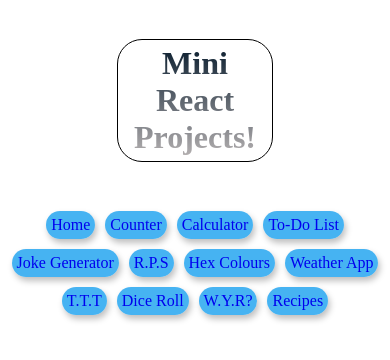
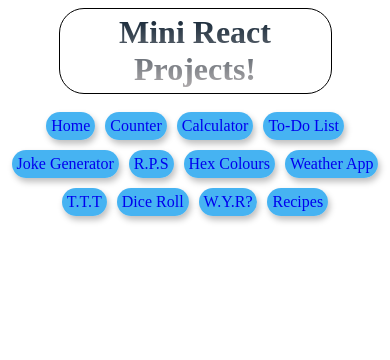
Before and after one commit to jss118/Mini-React-apps, a React (Create React App) app: page / in a window 390 px wide. Shown: the top 360 px of the page. Built offline with nearby package versions, Linux system fonts and the light colour scheme.

Commit message:
add minor change to Header size for mobile

```diff
--- a/src/App.css
+++ b/src/App.css
@@ -649,6 +649,9 @@ td {
 }
 
 @media only screen and (max-width: 599px) {
+  .header__h1 {
+    margin: 2% 15% 2% 15%;
+  }
   .linksContainer {
     display: flex;
     flex-direction: row;
```
